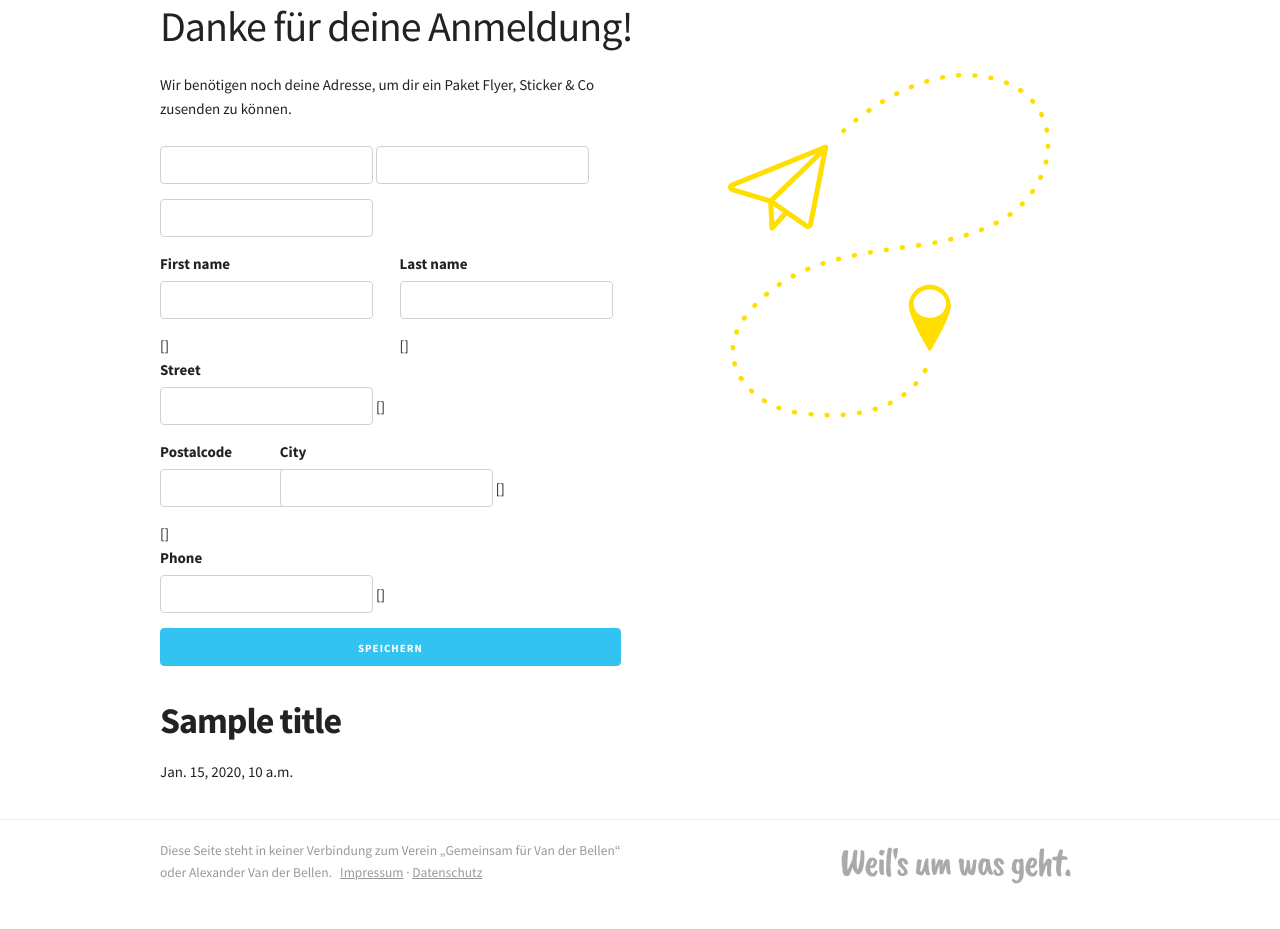
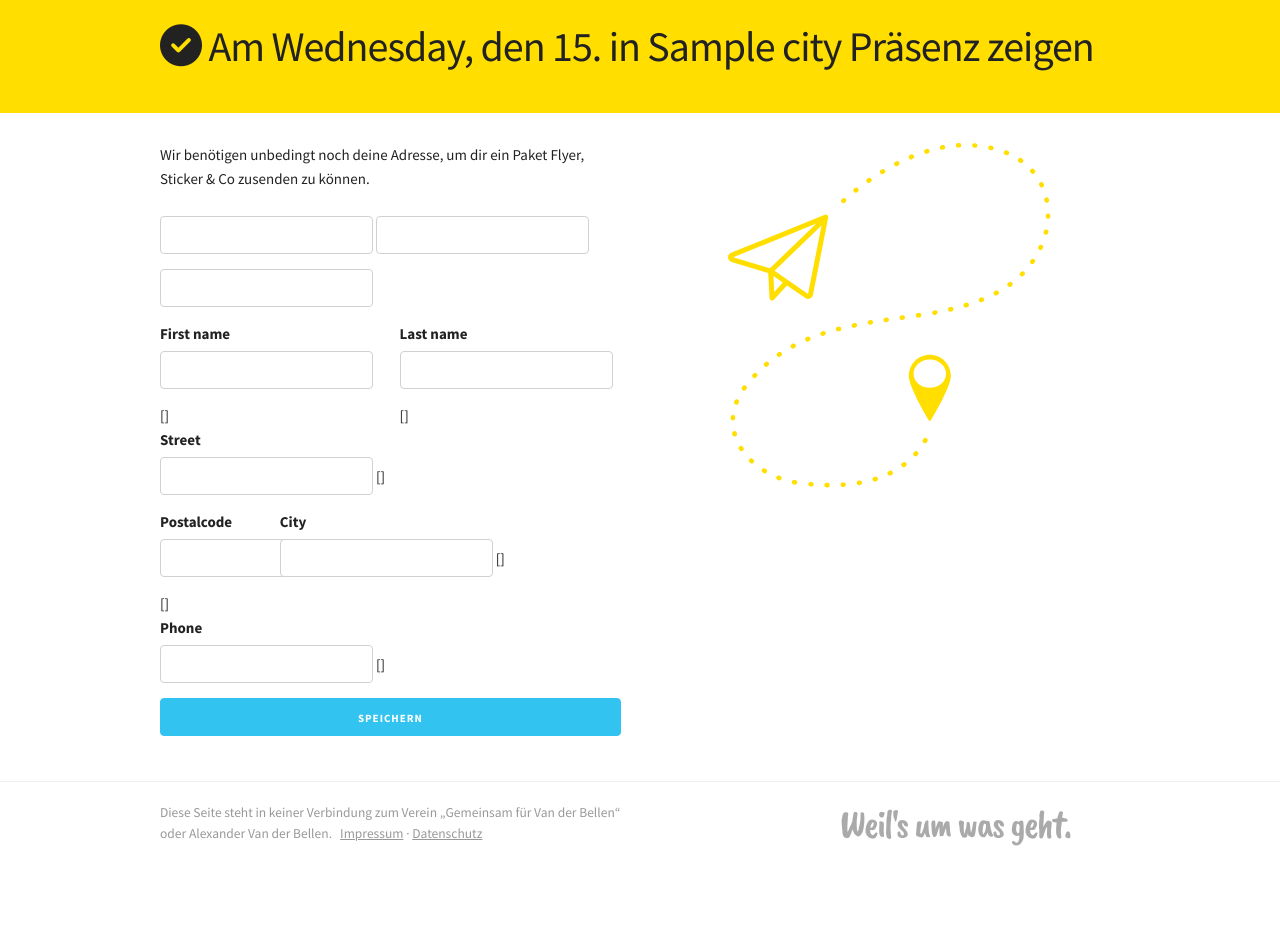
Before and after one commit to hack4vdb/anthill, a Django app: template anthill/templates/address_form.html in a window 1280 px wide. Shown: the part 79-1008 px from the top of the page. After the commit the page ends 925 px from the top, so only its background shows below. Run offline with Django 3.2, Linux system fonts and the light colour scheme; the template is opened without the code that fills it: most values are stand-ins (such as "Sample title", 1, 10 or a date in 2020); form fields are guessed from the names that the template uses; some libraries are stand-ins or nearby versions.

Commit message:
Improve address form

```diff
--- a/anthill/static/css/styles.css
+++ b/anthill/static/css/styles.css
@@ -493,7 +493,8 @@ body.address .illu {
   text-align: center;
 }
 
-body.invite .full-width-container {
+body.invite .full-width-container,
+body .titlebar {
   background-color: #ffde00;
   margin-bottom: 3rem;
   padding: 2rem 0;
--- a/anthill/templates/address_form.html
+++ b/anthill/templates/address_form.html
@@ -2,23 +2,21 @@
 {% block body_class %}address{% endblock %}
 
 {% block content %}
-<!--div class="full-width-container map">
+<div class="full-width-container titlebar">
   <div class="container">
 
-    <div class="row">
-      <div class="nine columns">
-      </div>
-    </div>
+    <h2>
+      <i class="fa fa-check-circle" aria-hidden="true"></i>
+      Am {{ date|date:"l" }}, den {{ date|date:"j" }}. in {{city}} Präsenz zeigen
+    </h2>
+
   </div>
-
-</div-->
+</div>
 <div class="container">
-
-  <h2>Danke für deine Anmeldung!</h2>
 
   <div class="row">
     <div class="six columns">
-      <p>Wir benötigen noch deine Adresse, um dir ein Paket Flyer, Sticker & Co zusenden zu können.</p>
+      <p>Wir benötigen unbedingt noch deine Adresse, um dir ein Paket Flyer, Sticker & Co zusenden zu können.</p>
 
       <form action="" method="POST">
         {% csrf_token %}
@@ -62,9 +60,6 @@
         </button>
       </form>
 
-      <h3>{{ title }}</h3>
-      <p>{{ start_time }}</p>
-
     </div>
     <div class="six columns illu">
       <img src="/static/img/delivery.svg" width="70%"/>
```
